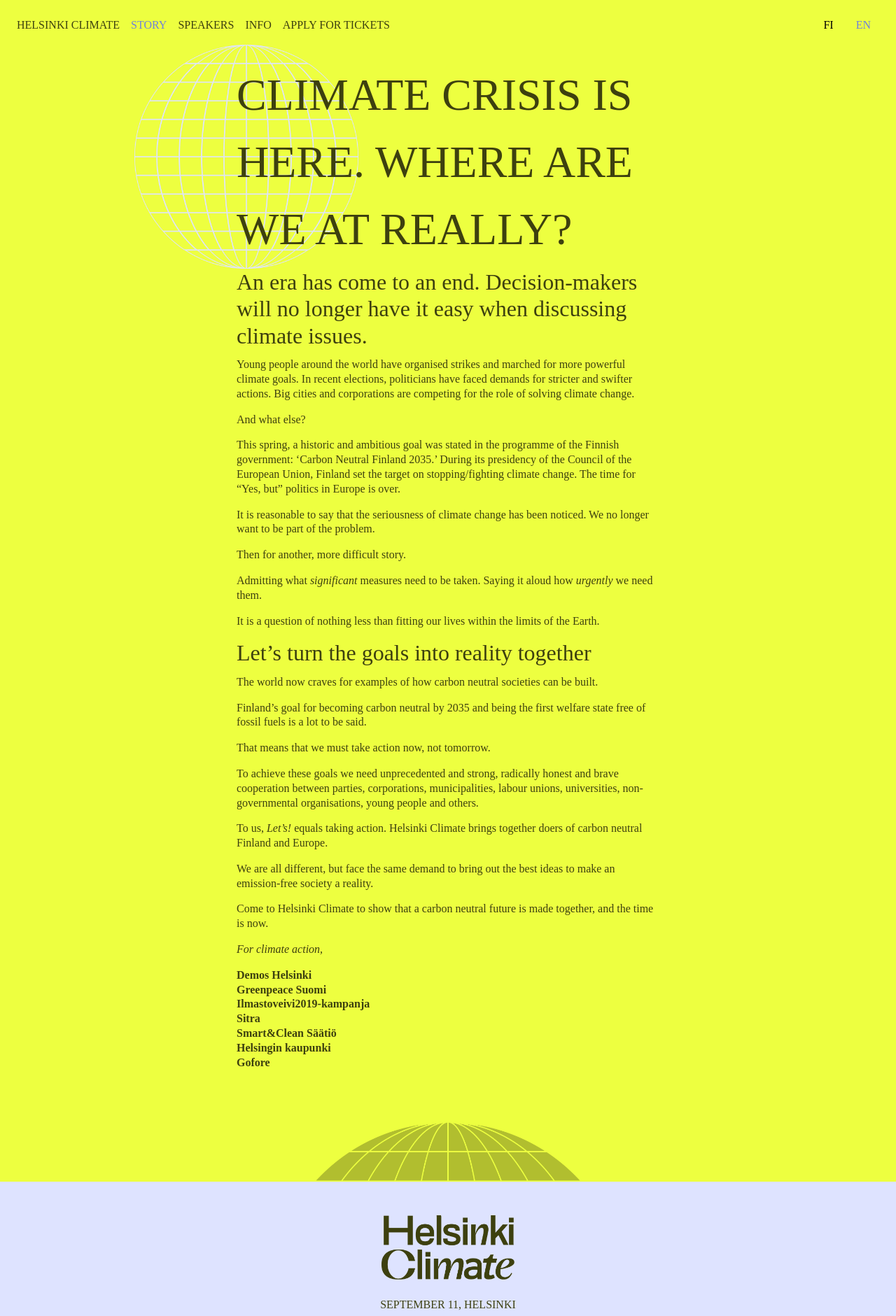
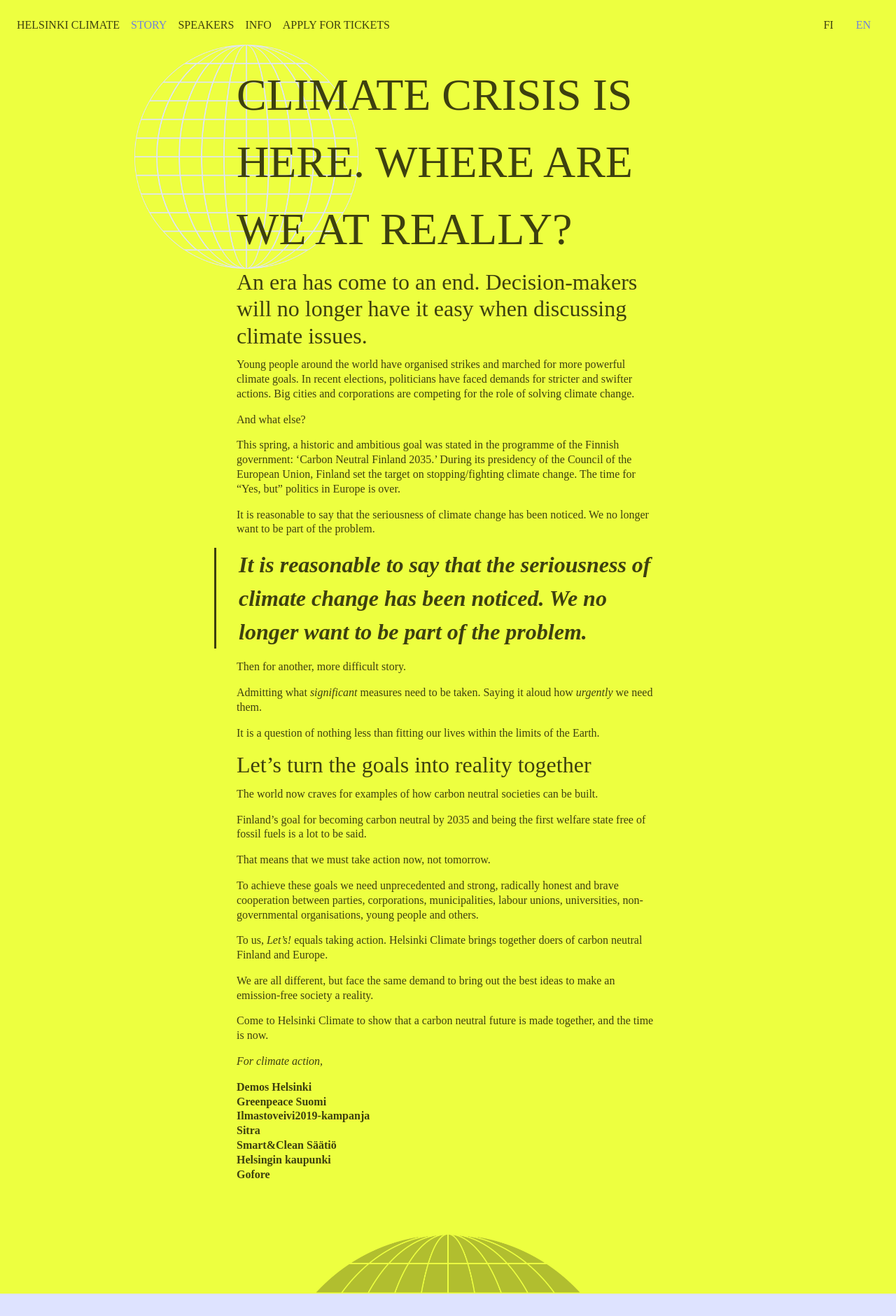
Before and after one commit to ilmastoveivi/helsinkiclimate-v2, a Jekyll site: the page built from story.md, in a window 1280 px wide. Shown: the top 1881 px of the page at 70% size. Built offline with Jekyll 4.4.1, drawn with Linux system fonts in a browser that asks for light colours; some web fonts are replaced; our own code applies the rules of GitHub Pages for plain Markdown files.

Commit message:
Color changes and add blockquotes to story page

```diff
--- a/css/style.scss
+++ b/css/style.scss
@@ -8,13 +8,13 @@
  * For details, see http://www.apache.org/licenses/LICENSE-2.0.
  */
 
-$accent-color: black;
+$accent-color: #3d400f; //Same as text color
 $primary-color: white;
 $secondary-color: #ffbd00;
 $yellowish-color: #edff40;
 $light-blue-color: #dee3ff;
 $dark-gray-color :#1b1d09;
-$text-color :#3d400f;
+$text-color: #3d400f;
 $body-font: "titling-gothic-fb";
 $secondary-font: "adobe-caslon-pro";
 $gothic-medium: 500;
@@ -130,11 +130,11 @@
   border-radius: 1px;
   margin: 4px 0 4px 0;
   transition: all 0.2s;
-  color:black;
+  color: $text-color;
 }
 
 .icon-bar {
-  background: black;
+  background: $text-color;
 }
 
 .navbar-toggler .icon-bar:nth-of-type(1) {
@@ -222,7 +222,7 @@
 
 
 blockquote {
-  border-left: black;
+  border-left: $text-color;
   border-left-style: solid;
   margin-left: -2rem;
   padding-left: 2rem;
--- a/story.md
+++ b/story.md
@@ -19,6 +19,8 @@
 This spring, a historic and ambitious goal was stated in the programme of the Finnish government: ‘Carbon Neutral Finland 2035.’ During its presidency of the Council of the European Union, Finland set the target on stopping/fighting climate change. The time for “Yes, but” politics in Europe is over.
 
 It is reasonable to say that the seriousness of climate change has been noticed. We no longer want to be part of the problem.
+
+<blockquote> It is reasonable to say that the seriousness of climate change has been noticed. We no longer want to be part of the problem. </blockquote>
 
 Then for another, more difficult story.
 
```
Also changed, not shown: tarina.md (+2 -0 lines).
